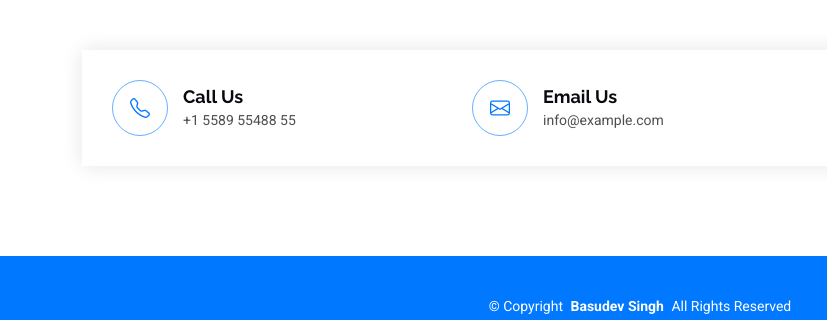
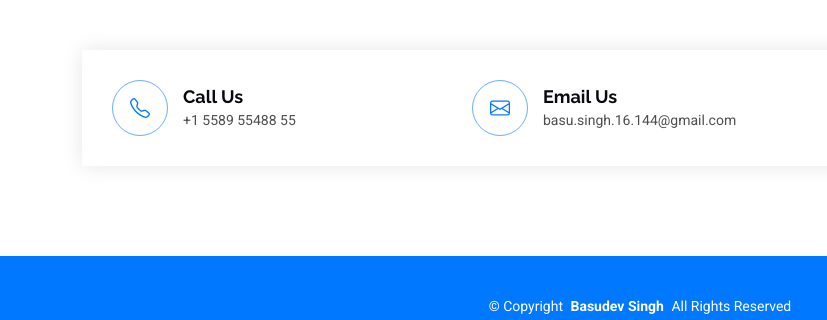
Before and after one commit to basudevsingh18/portfolio-website, a plain HTML site: page index.html in a window 1280 px wide. Shown: the part 4373-4693 px from the top of the page, 0-827 px from the left. Drawn offline with Linux system fonts and the light colour scheme.

Commit message:
updated contact section

```diff
--- a/index.html
+++ b/index.html
@@ -471,7 +471,7 @@
                 <i class="bi bi-envelope flex-shrink-0"></i>
                 <div>
                   <h3>Email Us</h3>
-                  <p>info@example.com</p>
+                  <p>basu.singh.16.144@gmail.com</p>
                 </div>
               </div>
             </div><!-- End Info Item -->
```
